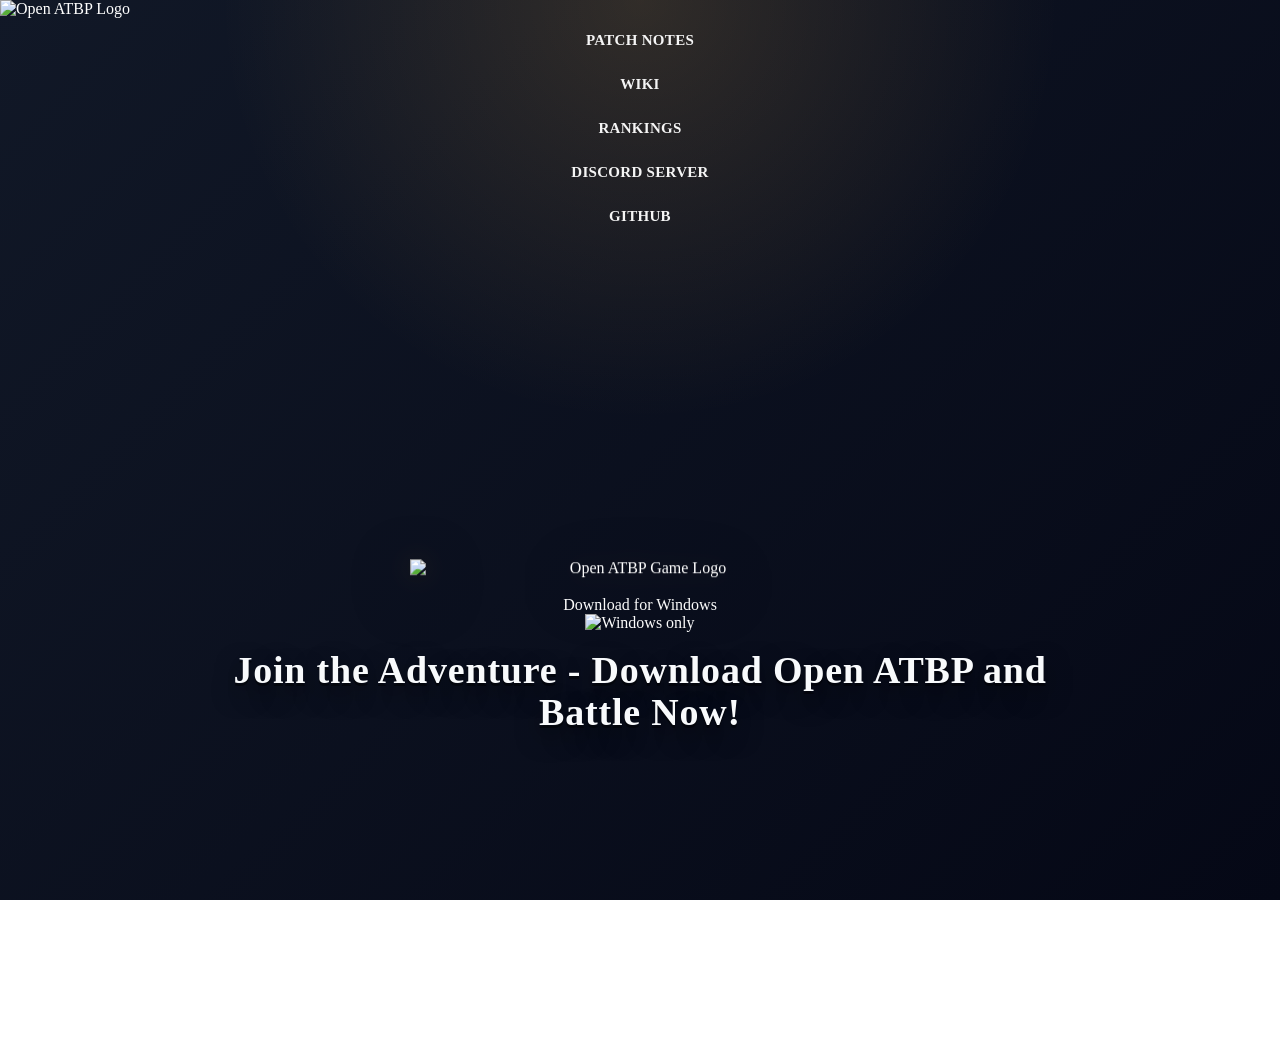
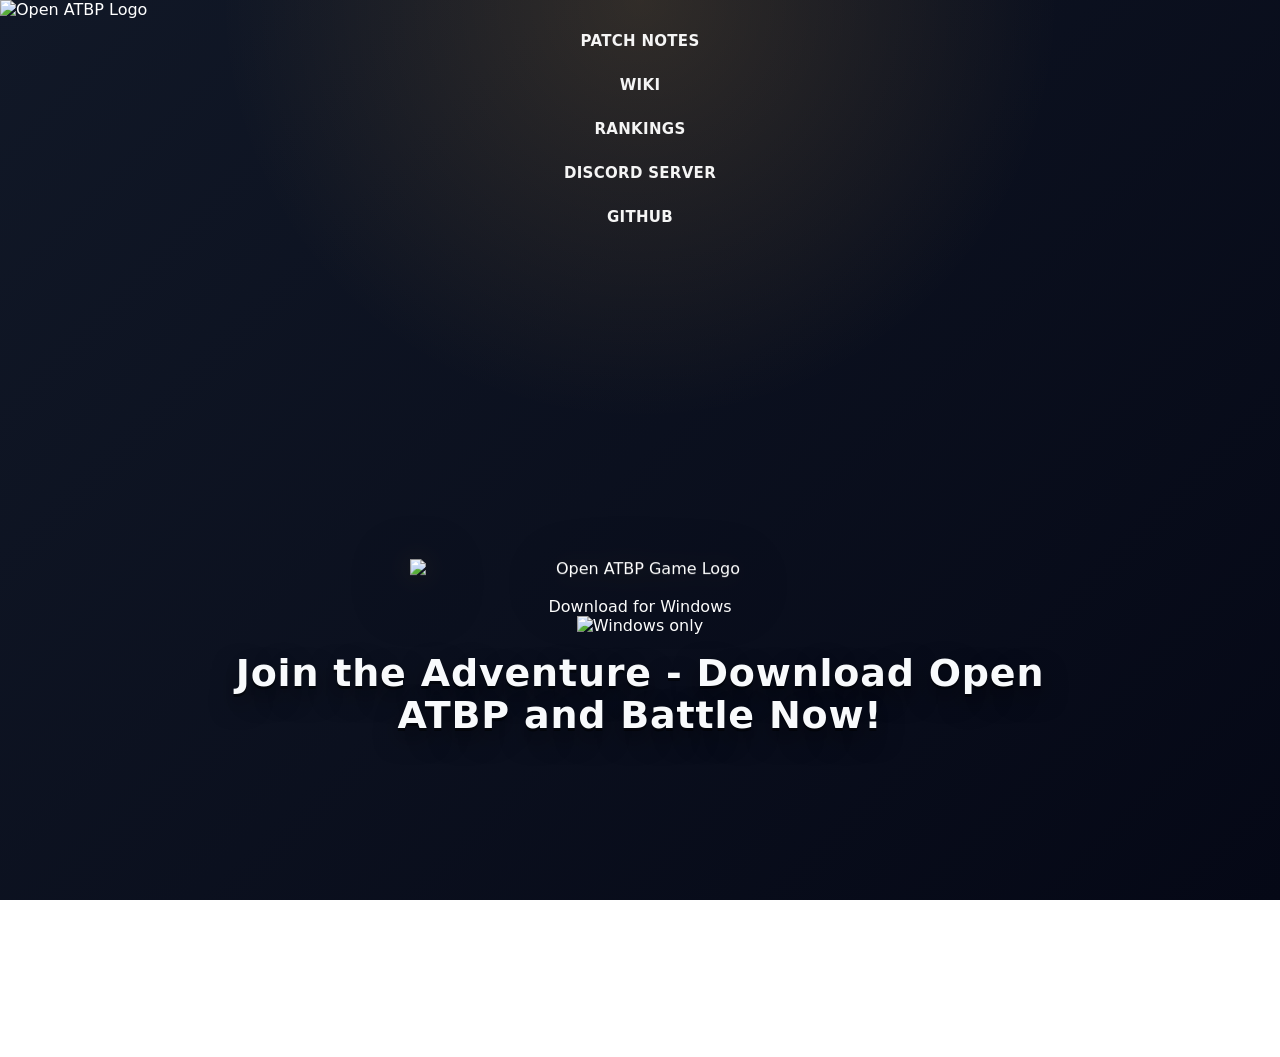

Update font

--- a/style.css
+++ b/style.css
@@ -5,6 +5,7 @@
 }
 
 body {
+    font-family: system-ui, -apple-system, BlinkMacSystemFont, "Segoe UI", sans-serif;
     min-height: 100vh;
     background:
         radial-gradient(circle 600px at top center, rgba(255, 190, 80, 0.15), transparent 70%),
